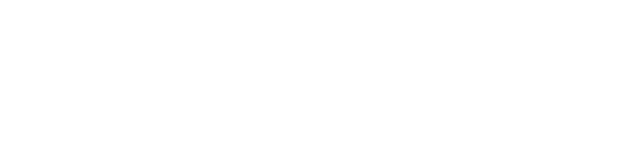
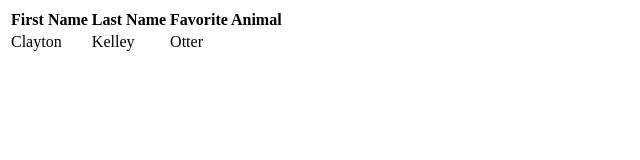
Before and after one commit to ClaytonKelley/static_website, a plain HTML site: page favorites.html in a window 1280 px wide. Shown: the whole page, without its empty margins (0-640 px from the left). Drawn offline with Linux system fonts and the light colour scheme.

Commit message:
added first name, last name, favorite animal to table

```diff
--- a/favorites.html
+++ b/favorites.html
@@ -3,7 +3,18 @@
         <title>Favorites</title>
         <body>
             <table>
-                <thead></thead>
+                <thead>
+                    <th scope="col">First Name</th>
+                    <th scope="col">Last Name</th>
+                    <th scope="col">Favorite Animal</th>
+                </thead>
+                <tbody>
+                    <tr>
+                        <td>Clayton</td>
+                        <td>Kelley</td>
+                        <td>Otter</td>
+                      </tr>
+                </tbody>
             </table>
         </body>
     </head>
```
